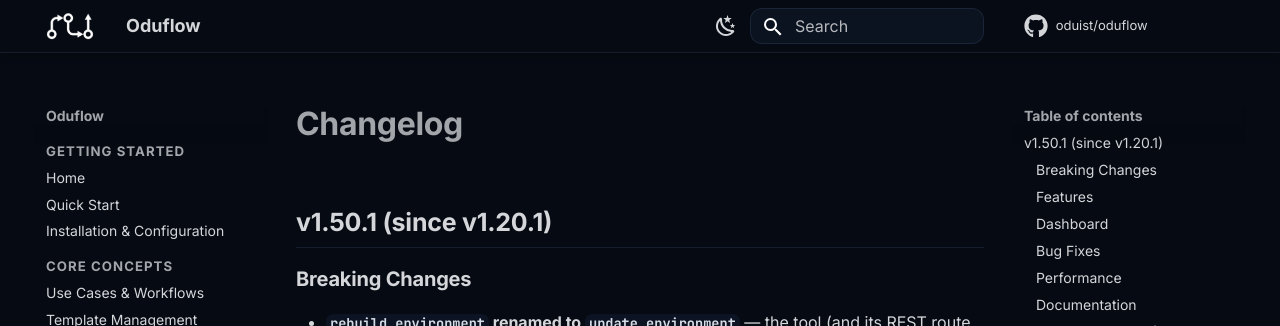
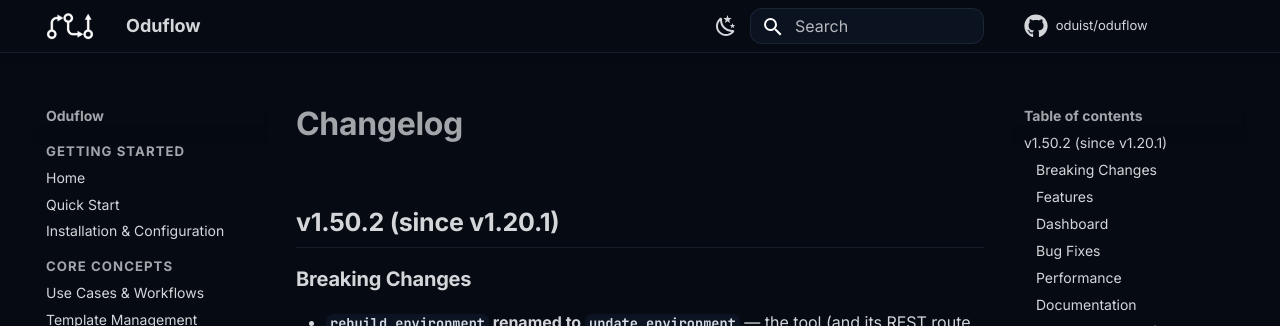
Before and after one commit to oduist/oduflow, an MkDocs documentation site: the page built from docs/changelog.md, in a window 1280 px wide and 900 px high. Shown: the top 326 px of the window. Built offline with MkDocs 1.6.1 and Material for MkDocs 9.7.7, drawn with Linux system fonts in a browser that asks for light colours; comment, search, counter and statistics services are not loaded.

Commit message:
Bump version to 1.50.2

```diff
--- a/docs/changelog.md
+++ b/docs/changelog.md
@@ -1,6 +1,6 @@
 # Changelog
 
-## v1.50.1 (since v1.20.1)
+## v1.50.2 (since v1.20.1)
 
 ### Breaking Changes
 
--- a/pyproject.toml
+++ b/pyproject.toml
@@ -1,6 +1,6 @@
 [project]
 name = "oduflow"
-version = "1.50.1"
+version = "1.50.2"
 description = "AI-first Odoo development and CI tool with reusable database templates, powered by MCP"
 authors = [
     { name = "Oduist" }
```
